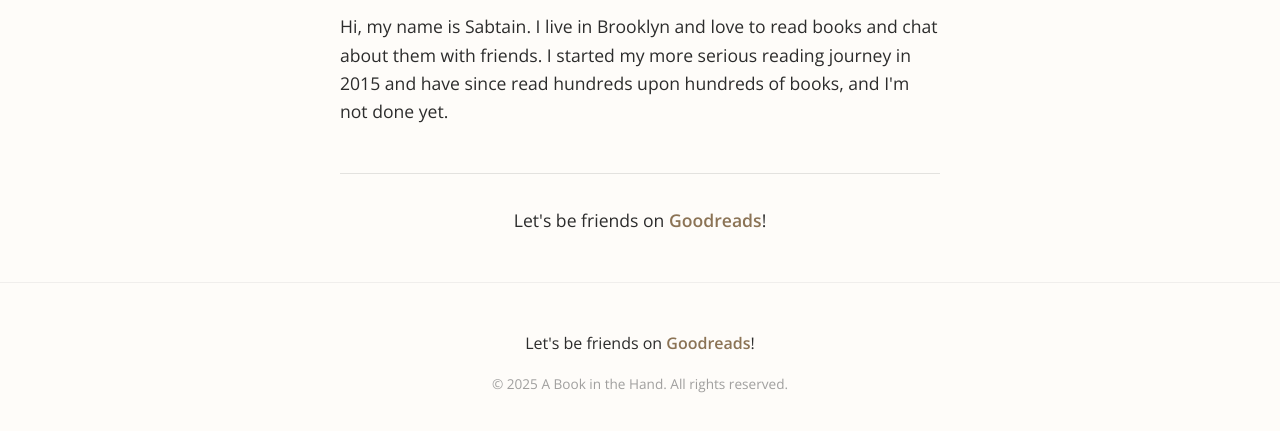
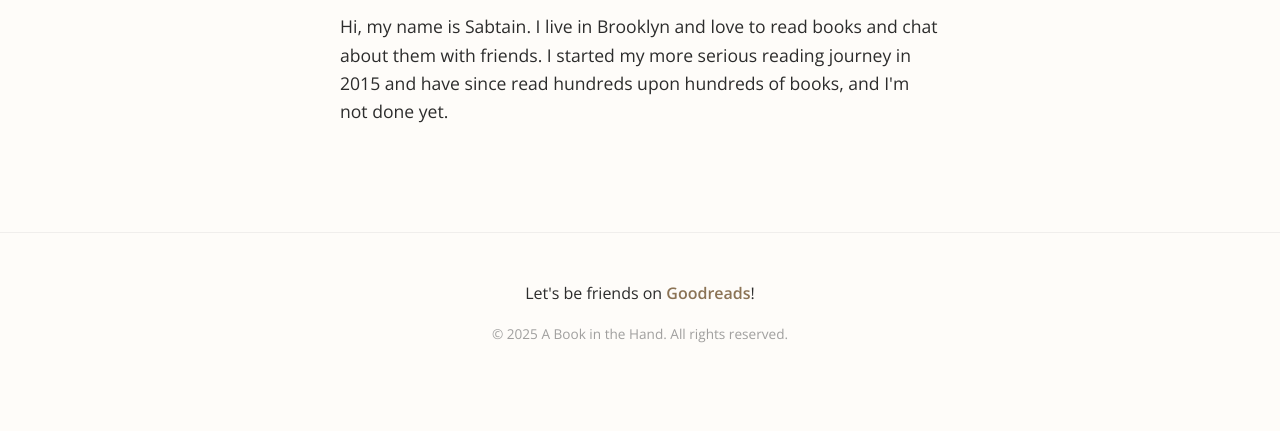
Before and after one commit to SaturdaysinthePark/a-book-in-the-hand, an Astro site: page /about in a window 1280 px wide. Shown: the part 459-890 px from the top of the page. After the commit the page ends 852 px from the top, so only its background shows below. Built offline with nearby package versions, Linux system fonts and the light colour scheme; Astro itself is replaced by a stand-in of ours; a web font is replaced by a local one.

Commit message:
remove duplicate connect

```diff
--- a/src/pages/about.astro
+++ b/src/pages/about.astro
@@ -24,12 +24,6 @@
 					<p>
 						Hi, my name is Sabtain. I live in Brooklyn and love to read books and chat about them with friends. I started my more serious reading journey in 2015 and have since read hundreds upon hundreds of books, and I'm not done yet.
 					</p>
-
-					<div class="connect-section">
-						<p>
-							Let's be friends on <a href="https://www.goodreads.com/saturdays" target="_blank" rel="noopener noreferrer">Goodreads</a>!
-						</p>
-					</div>
 				</div>
 			</div>
 		</main>
```
